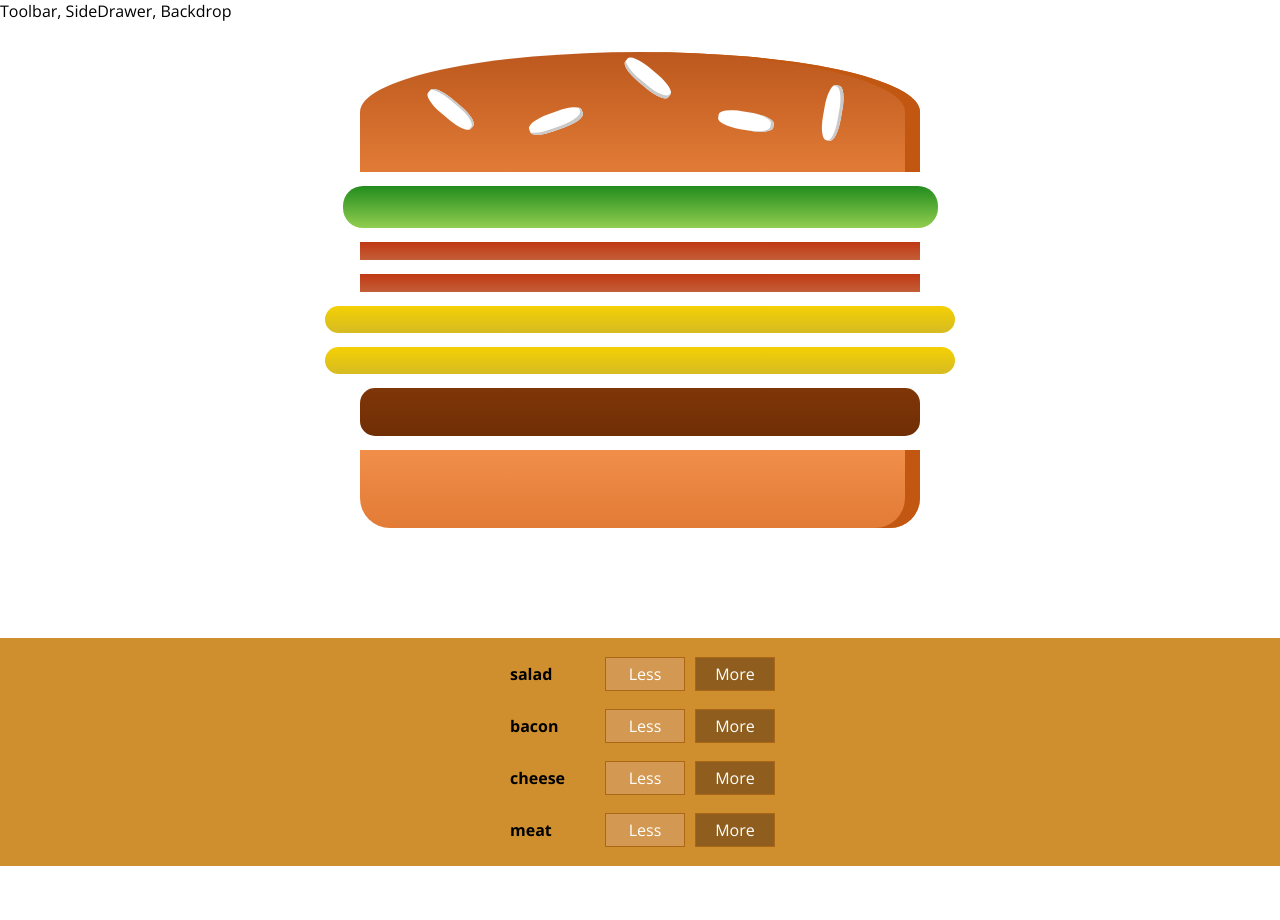
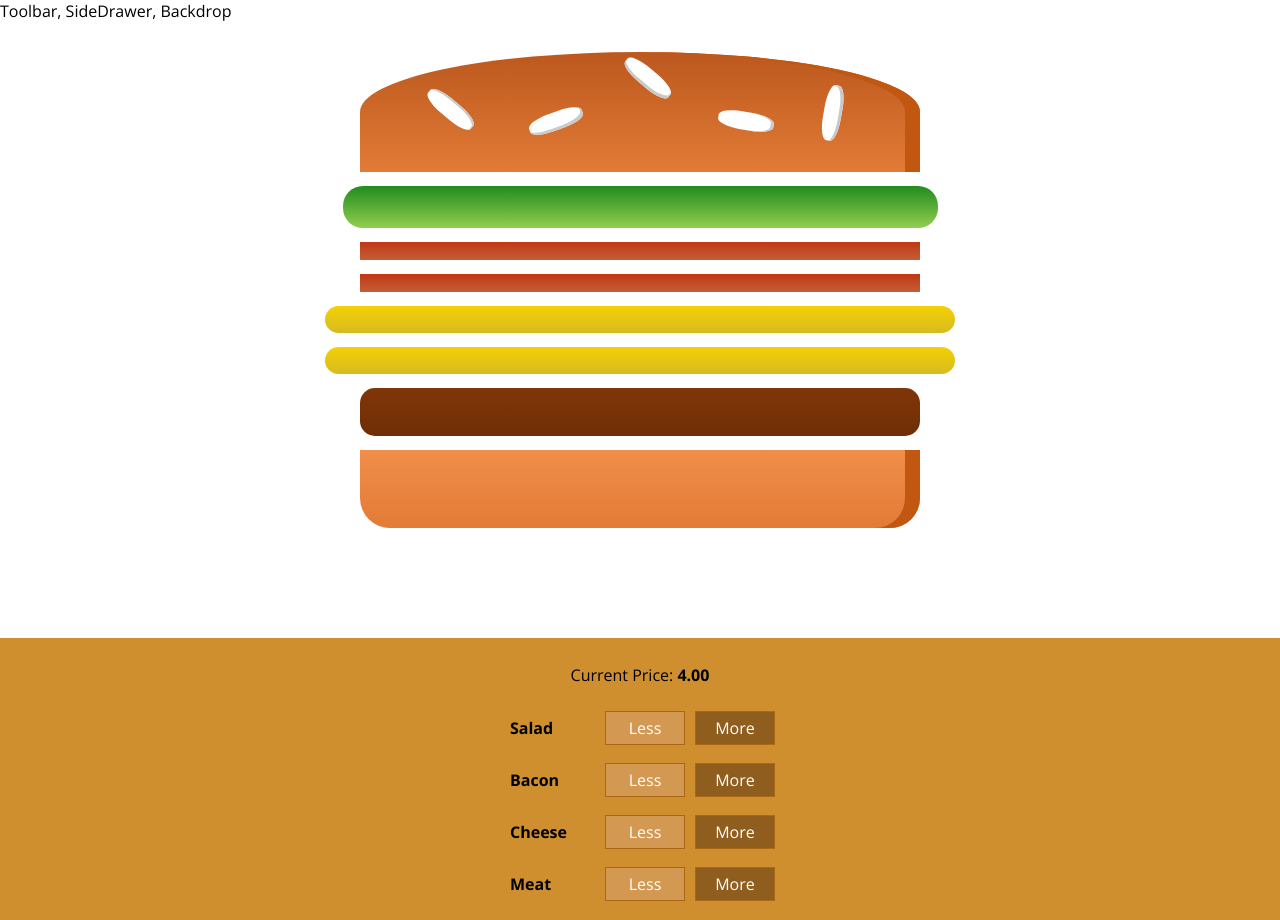
Before and after one commit to VKeyPEDIdea/react-burger-builder, a React (Create React App) app: page / in a window 1280 px wide. Before the commit the page ends 866 px from the top, so only its background shows below. Built offline with nearby package versions, Linux system fonts and the light colour scheme.

Commit message:
feat: added function for remove ingredients and disabled if ingredients is empty

```diff
--- a/src/components/Burger/BuildControls/BuildControl/BuildControl.js
+++ b/src/components/Burger/BuildControls/BuildControl/BuildControl.js
@@ -6,8 +6,13 @@
 	return(
 		<div className={classes.BuildControl}>
 			<div className={classes.Label}>{props.label}</div>
-			<button className={classes.Less}>Less</button>
-			<button className={classes.More} onClick={props.added}>More</button>
+			<button
+				className={classes.Less}
+				onClick={props.removed}
+				disabled={props.disabled}>Less</button>
+			<button
+				className={classes.More}
+				onClick={props.added}>More</button>
 		</div>
 	);
 }
--- a/src/components/Burger/BuildControls/BuildControls.js
+++ b/src/components/Burger/BuildControls/BuildControls.js
@@ -3,26 +3,29 @@
 import BuildControl from './BuildControl/BuildControl';
 import classes from "./BuildControls.module.css";
 
-// const controls = [
-// 	{ label: 'Salad', type: 'salad'},
-// 	{ label: 'Bacon', type: 'bacon'},
-// 	{ label: 'Cheese', type: 'cheese'},
-// 	{ label: 'Meat', type: 'meat'},
-// ];
+const controls = [
+	{ label: 'Salad', type: 'salad'},
+	{ label: 'Bacon', type: 'bacon'},
+	{ label: 'Cheese', type: 'cheese'},
+	{ label: 'Meat', type: 'meat'},
+];
 
 const buildControls = props => {
-	const ctrls = Object.keys(props.ingredients)
-		.reduce((arr, ig) => {
-			return arr.concat({ label: ig, type: ig });
-		}, []);
+	// const ctrls = Object.keys(props.ingredients)
+	// 	.reduce((arr, ig) => {
+	// 		return arr.concat({ label: ig, type: ig });
+	// 	}, []);
 
 	return(
 		<div className={classes.BuildControls}>
-			{ctrls.map(ctrl => {
+			<p>Current Price: <strong>{props.price.toFixed(2)}</strong></p>
+			{controls.map(ctrl => {
 				return <BuildControl
 					key={ctrl.label}
 					label={ctrl.label}
-					added={() => props.ingredientAdded(ctrl.type)}/>
+					added={() => props.ingredientAdded(ctrl.type)}
+					removed={() => props.ingredientRemoved(ctrl.type)}
+					disabled={props.disabled[ctrl.type]}/>
 			})}
 		</div>
 	);
--- a/src/containers/BurgerBuilder/BurgerBuilder.js
+++ b/src/containers/BurgerBuilder/BurgerBuilder.js
@@ -38,16 +38,42 @@
 	}
 
 	removeIngredientHandler = type => {
-
+		const oldCount = this.state.ingredients[type];
+		if (oldCount <= 0) {
+			return;
+		}
+		const updatedCount = oldCount - 1;
+		const updatedIngredients = {
+			...this.state.ingredients,
+		};
+		updatedIngredients[type] = updatedCount;
+		const priceDeduction = INGREDIENT_PRCIES[type];
+		const oldPrice = this.state.totalPrice;
+		const newPrice = oldPrice - priceDeduction;
+		this.setState({
+			totalPrice: newPrice,
+			ingredients: updatedIngredients,
+		});
 	}
 
 	render() {
+		const disabledInfo = {
+			...this.state.ingredients
+		};
+
+		for (let key in disabledInfo) {
+			disabledInfo[key] = disabledInfo[key] <= 0
+		}
+
 		return(
 			<>
 				<Burger ingredients={this.state.ingredients}/>
 				<BuildControls
 					ingredients={this.state.ingredients}
 					ingredientAdded={this.addIngredientHandler}
+					ingredientRemoved={this.removeIngredientHandler}
+					disabled={disabledInfo}
+					price={this.state.totalPrice}
 				/>
 			</>
 		);
```
Also changed, not shown: 1 other file (tests, documents, lock files or other folders).
